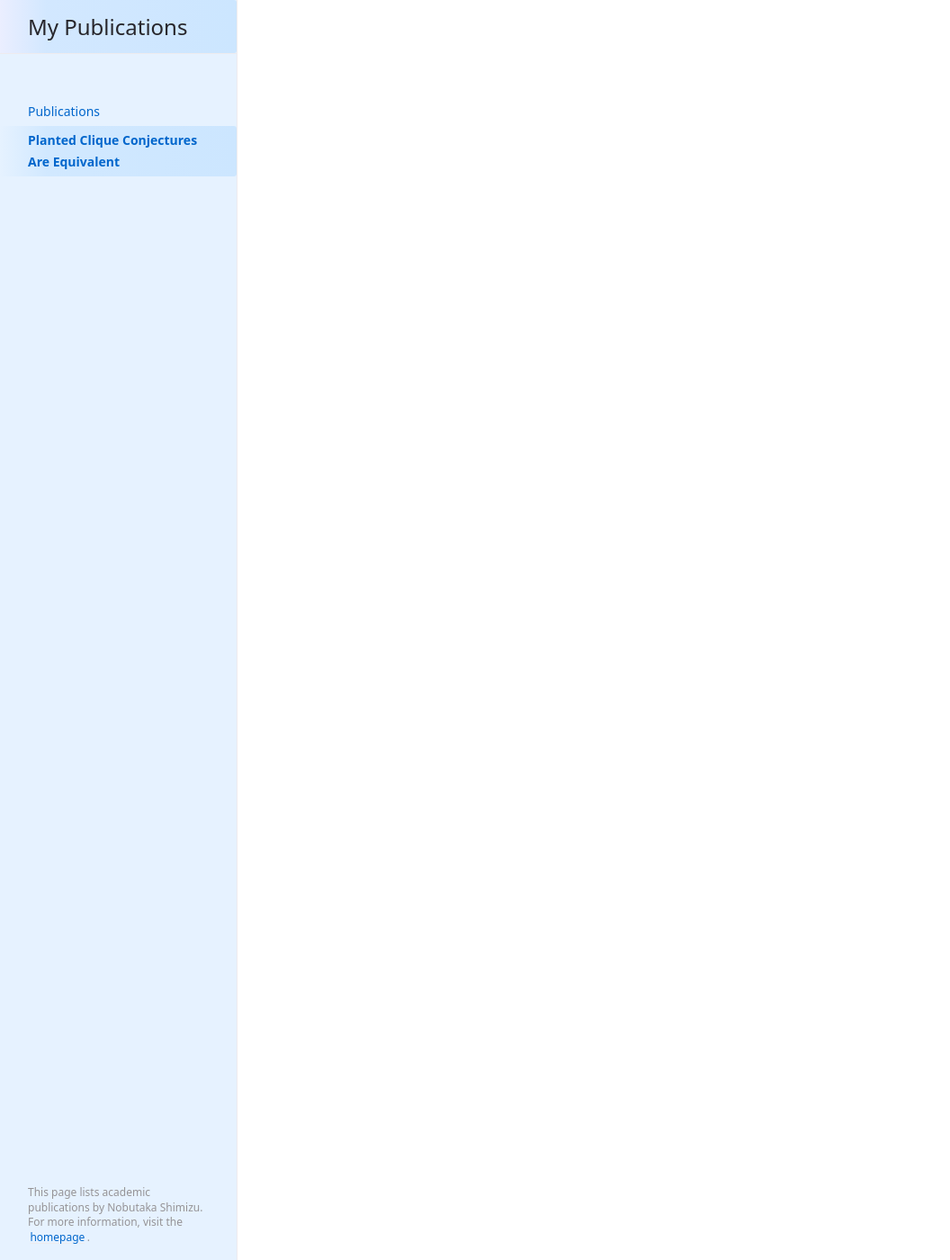
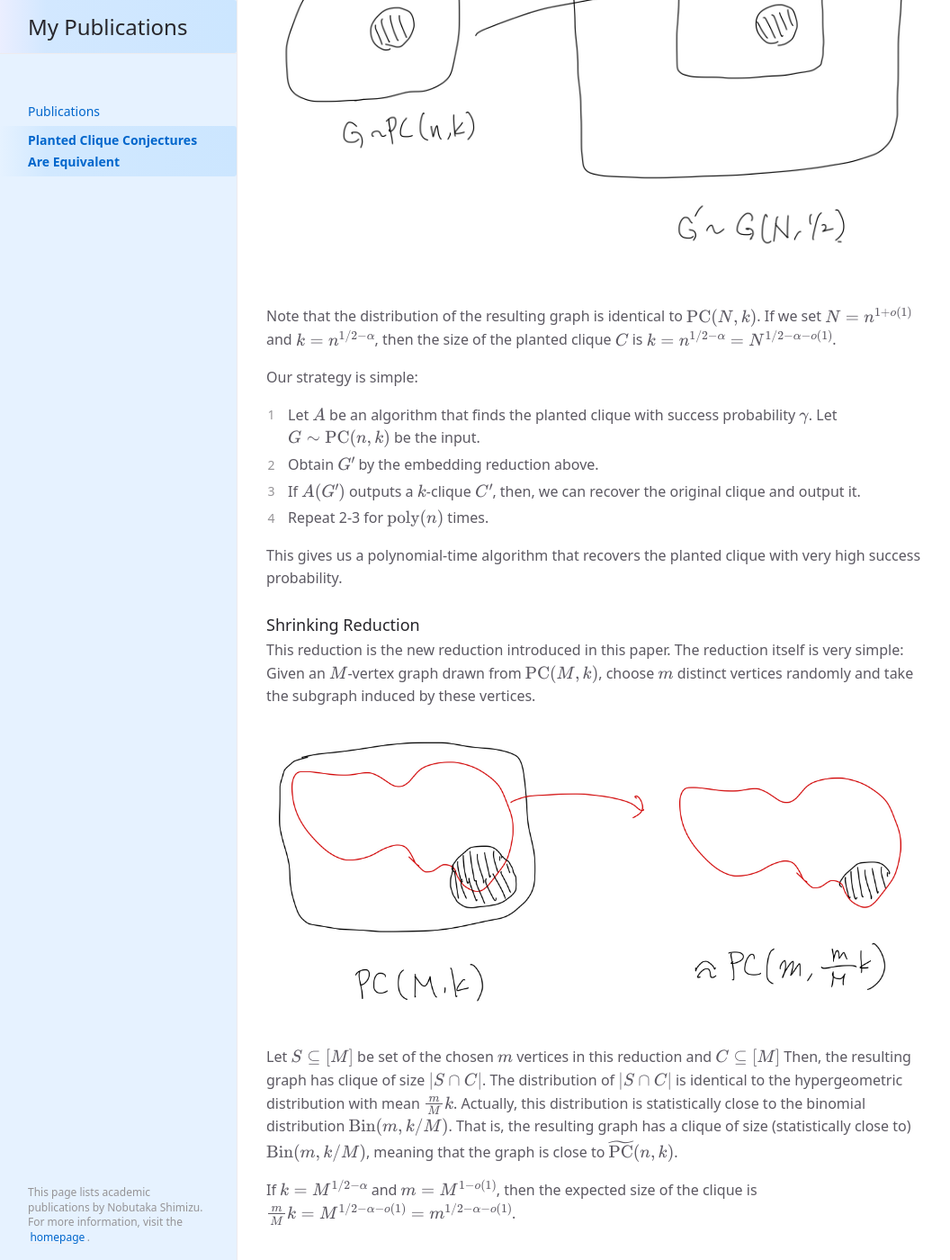
Before and after one commit to NobutakaShimizu/mypapers, a Jekyll site: the page built from docs/planted_clique.md, in a window 1280 px wide and 1400 px high, scrolled down 5289 px. Shown: the whole window at 90% size, without its empty margins (0-1056 px from the left). Built offline with Jekyll 4.4.1, drawn with Linux system fonts in a browser that asks for light colours; cached includes are drawn as plain includes; some of the changed text lies outside the part shown.

Commit message:
プランテッドクリーク予想に関するSTOC'24論文の内容を更新し、関連リンクを追加。具体的には、STOC版、完全版、スライドへのリンクを挿入し、論文の技術的手法に関するセクションを新たに追加。これにより、研究成果へのアクセスが向上し、情報の整合性が強化された。

```diff
--- a/docs/planted_clique.md
+++ b/docs/planted_clique.md
@@ -6,6 +6,10 @@ nav_order: 2
 # Planted Clique Conjectures Are Equivalent
 
 In this note, I will explain my STOC'24 paper "Planed Clique Conjectures Are Equivalent", a joint work with Shuichi Hirahara.
+
+- link to [STOC version](https://dl.acm.org/doi/abs/10.1145/3618260.3649751)
+- link to [full version](https://eccc.weizmann.ac.il/report/2024/058/)
+- link to [slide](https://speakerdeck.com/nobushimi/planted-clique-conjectures-are-equivalent)
 
 ## Background
 
@@ -59,6 +63,11 @@ If $G$ is drawn from $G(n,1/2)$ and $C$ is a random $k$-vertex set, then distrib
 Thus, assuming Planted Clique Conjecture, it is hard to invert $f(G,C)$ for random $G$ and $C$.
 A variant of Planted Clique Problem is shown to be useful in the context of secret sharing[12] and public-key cryptography[13].
 
+
+{: align="center"}
+  ![Applications]({{site.baseurl}}/docs/images/PC_application.png)
+{: width=70%}
+
 ## Planted Clique Conjectures Are Equivalent
 
 In my STOC'24 paper with Shuichi [14], we show that several variant of Planted Clique Conjectures are equivalent.
@@ -72,6 +81,10 @@ The variants are as follows:
   $$
 
   Our goal is to design an algorithm with as high advantage as possible.
+
+  {: align="center"}
+    ![Planted Clique Detection]({{site.baseurl}}/docs/images/PCvsER.png)
+  {: width=70%}
 
 - **Search version**: In the search version of Planted Clique Problem, we are given a graph $G$ that is drawn from $\PC(n,k)$, and our task is to find the planted clique $C$ (this coincides with the definition above). We say that an algorithm $A$ has **success probability $\beta$** if
 
@@ -89,7 +102,13 @@ In view of this, the formal statement of "Planted Clique Conjecture" relies on
   - the choice of the parameter $\beta$ (the success probability or advantage).
 
   In our paper [14], we show that the choice above (decision or search, and the choice of $\beta$) does **not** matter for a wide range of $\beta$.
-  Specifically, we prove the following result.
+  Roughly speaking, we show that
+
+  {: align="center"}
+  *If one can distinguish $\PC(n,n^{1/2-\alpha})$ and $G(n,1/2)$ with advantage $\Omega(1)$ for some $\alpha>0$, then one can find the planted clique $C$ from $\PC(n,n^{1/2-\alpha'})$ with success probability $1-\exp(-n^{\Omega(1)})$ for some $\alpha'>0$.*
+
+
+  Below is the precise statement of our result.
 
   {: .theorem-title}
   >**Theorem 2 (informal)**
@@ -110,22 +129,61 @@ In view of this, the formal statement of "Planted Clique Conjecture" relies on
   Similarly, the last three statements say that the choice of the advantage $\beta$ does not matter for the decision version of Planted Clique Conjecture as long as $k^{2+\gamma}/n \le \beta \le 1-\exp(-\poly(n)) $.
 
   In the binomial-$k$ model, the size of the planted clique is random with mean $k$. But the Chernoff bound yields that the clique size is concentrated around $k$ with high probability.
-
+  So these two models (binomial-$k$ and fixed-$k$) are essentially equivalent (but I don't know how to prove that).
 
   As an immediate but interesting corollary, we can obtain the following statement:
 
   {: .corollary-title}
   >**Corollary 3 (informal)**
   >
-  > If there is a polynomial-time algorithm that distinguishes $\widetilde{PC}(n,k)$ and $G(n,1/2)$ with advantage $k^{2+\gamma}/n$ for some constant $\gamma>0$, then there is a polynomial-time algorithm that recovers the planted clique for a graph drawn from $\PC(n,n^{1/2-\alpha'})$ with advantage $1-\exp(-n^{\gamma'})$ for some constants $\alpha',\gamma'>0$.
+  > If there is a polynomial-time algorithm that distinguishes $\widetilde{\PC}(n,k)$ and $G(n,1/2)$ with advantage $k^{2+\gamma}/n$ for some constant $\gamma>0$, then there is a polynomial-time algorithm that recovers the planted clique for a graph drawn from $\PC(n,n^{1/2-\alpha'})$ with advantage $1-\exp(-n^{\gamma'})$ for some constants $\alpha',\gamma'>0$.
 
   Indeed, by counting the number of edges, we can distinguish $\widetilde{\PC}(n,k)$ with $G(n,1/2)$ with advantage $\Omega(k^/n)$ (see, e.g., [Luca's blog](https://lucatrevisan.wordpress.com/2018/05/06/search-vs-decision-vs-certification-for-planted-problems/)).
   Therefore, Corollary 3 implies that assuming Planted Clique Conjecture, **the edge counting algorithm is almost optimal** for the decision version of Planted Clique Problem.
 
   **Update News**: A very recent paper [15] further closed the gap between $k^{2+\gamma}/n$ and $k^2/n$. Actually, they showed that assuming Conjecture 1, a low-degree algorithm achieves an optimal advantage for the decision version of Planted Clique Problem.
 
+## Techniques
 
+The key ingredient in our proof is two kinds of reductions: **embedding reduction** and **shrinking reduction**.
+These reductions are aimed to boost the advantage or success probability of an algorithm.
 
+### Embedding Reduction
+
+This reduction is introduced in our previous work [16].
+The idea is to randomly embed the planted clique $C$ into a larger Erdős--Rényi graph $G(N,1/2)$.
+
+{: align="center"}
+  ![Embedding Reduction]({{site.baseurl}}/docs/images/embedding.png)
+{: width=70%}
+
+Note that the distribution of the resulting graph is identical to $\PC(N,k)$.
+If we set $N = n^{1+o(1)}$ and $k = n^{1/2-\alpha}$, then the size of the planted clique $C$ is $k = n^{1/2-\alpha} = N^{1/2-\alpha-o(1)}$.
+
+Our strategy is simple:
+1. Let $A$ be an algorithm that finds the planted clique with success probability $\gamma$. Let $G\sim\PC(n,k)$ be the input.
+2. Obtain $G'$ by the embedding reduction above.
+3. If $A(G')$ outputs a $k$-clique $C'$, then, we can recover the original clique and output it.
+4. Repeat 2-3 for $\poly(n)$ times.
+
+This gives us a polynomial-time algorithm that recovers the planted clique with very high success probability.
+
+### Shrinking Reduction
+
+This reduction is the new reduction introduced in this paper.
+The reduction itself is very simple: Given an $M$-vertex graph drawn from $\PC(M,k)$, choose $m$ distinct vertices randomly and take the subgraph induced by these vertices.
+
+{: align="center"}
+  ![Shrinking Reduction]({{site.baseurl}}/docs/images/shrinking.png)
+{: width=70%}
+
+Let $S\subseteq[M]$ be set of the chosen $m$ vertices in this reduction and $C\subseteq[M]$
+Then, the resulting graph has clique of size $\abs{S\cap C}$.
+The distribution of $\abs{S\cap C}$ is identical to the hypergeometric distribution with mean $\frac{m}{M}k$.
+Actually, this distribution is statistically close to the binomial distribution $\mathrm{Bin}(m,k/M)$.
+That is, the resulting graph has a clique of size (statistically close to) $\mathrm{Bin}(m,k/M)$, meaning that the graph is close to $\widetilde{\PC}(n,k)$.
+
+If $k=M^{1/2-\alpha}$ and $m=M^{1-o(1)}$, then the expected size of the clique is $\frac{m}{M}k=M^{1/2-\alpha-o(1)}=m^{1/2-\alpha-o(1)}$.
 
 ## References
 
@@ -144,3 +202,4 @@ In view of this, the formal statement of "Planted Clique Conjecture" relies on
 13. Benny Applebaum, Boaz Barak, and Avi Wigderson. 2010. Public-Key Cryptography from Different Assumptions. *In Proceedings of Symposium on Theory of Computing*. [doi:10.1145/1806689.1806715](https://dl.acm.org/doi/10.1145/1806689.1806715).
 14. Shuichi Hirahara and Nobutaka Shimizu. 2024. Planted Clique Conjectures Are Equivalent. *In Proceedings of Symposium on Theory of Computing (STOC)*. [doi:10.1145/3618260.3649751](https://dl.acm.org/doi/10.1145/3632754.3632950).
 15. Ansh Nagda and Prasad Raghavendra. 2025. On optimal distinguishers for Planted Clique. [arXiv:2505.01990](https://arxiv.org/abs/2505.01990).
+16. Shuichi Hirahara and Nobutaka Shimizu. 2023. Hardness Self-Amplification: Simplified, Optimized, and Unified. *In Proceedings of Symposium on Theory of Computing (STOC)*. [doi:10.1145/3564246.3585189](https://dl.acm.org/doi/10.1145/3564246.3585189).
```
Also changed, not shown: docs/images/PC_application.png (added), docs/images/PCvsER.png (added), docs/images/embedding.png (added), docs/images/reductions.png (added), docs/images/shrinking.png (added), 8 other files.
